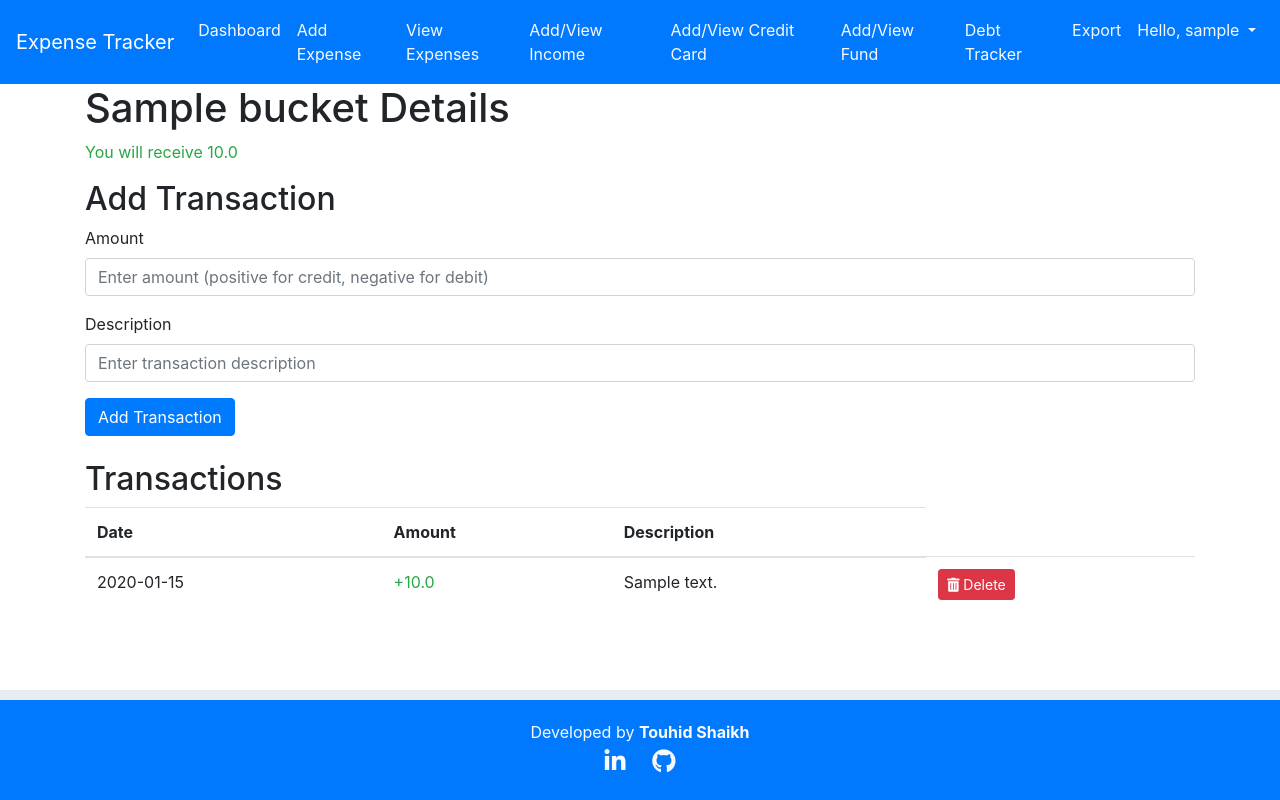
After one commit to tauhidalam/expense-tracker-in1, a Flask app: page /debt_buckets/1 in a window 1280 px wide. The commit adds this page. Run offline with Flask 3, Linux system fonts and the light colour scheme; a user stored in the database is signed in; tables that the repository leaves empty hold one stand-in row (values such as "Sample post"); some libraries are stand-ins or nearby versions.

```diff
--- a/app.py
+++ b/app.py
@@ -77,6 +77,27 @@ class Fund(db.Model):
     allocation_date = db.Column(db.Date, nullable=False)
     amount = db.Column(db.Float, nullable=False)
     fund_type = db.Column(db.String(64), nullable=False)
+
+
+class DebtBucket(db.Model):
+    id = db.Column(db.Integer, primary_key=True)
+    user_id = db.Column(db.Integer, db.ForeignKey('user.id'), nullable=False)
+    name = db.Column(db.String(100), nullable=False)
+    total_balance = db.Column(db.Float, default=0.0)  # Positive = user receives; Negative = user owes
+    created_at = db.Column(db.DateTime, default=datetime.utcnow)
+
+class DebtTransaction(db.Model):
+    id = db.Column(db.Integer, primary_key=True)
+    bucket_id = db.Column(db.Integer, db.ForeignKey('debt_bucket.id'), nullable=False)
+    amount = db.Column(db.Float, nullable=False)  # Positive = credit; Negative = debit
+    description = db.Column(db.String(255), nullable=True)
+    date = db.Column(db.DateTime, default=datetime.utcnow)
+    user_id = db.Column(db.Integer, db.ForeignKey('user.id'), nullable=False)
+
+
+
+
+
 
 @login_manager.user_loader
 def load_user(user_id):
@@ -163,6 +184,8 @@ class FilterForm(FlaskForm):
     spend_source = SelectField('Spend Source', choices=[('', 'All Sources'), ('Cash', 'Cash'), ('Online/UPI', 'Online/UPI'), ('Cashback', 'Cashback'), ('Credit Card', 'Credit Card'), ('Funds', 'Funds')])
     submit = SubmitField('Filter')
     search_description = StringField('Search Description', validators=[Optional()])
+
+
 
 
 @app.route('/register', methods=['GET', 'POST'])
@@ -925,6 +948,98 @@ def create_spend_source_plot(expenses):
 
     return plot_url
 
+
+@app.route('/debt_buckets', methods=['GET', 'POST'])
+@login_required
+def debt_buckets():
+    if request.method == 'POST':
+        bucket_name = request.form['name']
+        if bucket_name:
+            new_bucket = DebtBucket(user_id=current_user.id, name=bucket_name)
+            db.session.add(new_bucket)
+            db.session.commit()
+            flash(f'Debt bucket "{bucket_name}" created successfully!', 'success')
+        else:
+            flash('Bucket name cannot be empty.', 'danger')
+        return redirect(url_for('debt_buckets'))
+
+    buckets = DebtBucket.query.filter_by(user_id=current_user.id).all()
+    return render_template('debt_buckets.html', buckets=buckets)
+
+@app.route('/debt_buckets/<int:bucket_id>', methods=['GET', 'POST'])
+@login_required
+def debt_bucket_detail(bucket_id):
+    bucket = DebtBucket.query.filter_by(id=bucket_id, user_id=current_user.id).first_or_404()
+
+    if request.method == 'POST':
+        amount = float(request.form['amount'])
+        description = request.form['description']
+
+        # Update the bucket balance
+        bucket.total_balance += amount  # Positive = credit; Negative = debit
+        transaction = DebtTransaction(bucket_id=bucket.id, amount=amount, description=description,user_id=current_user.id)
+
+        db.session.add(transaction)
+        db.session.add(bucket)
+        db.session.commit()
+
+        flash(f'Transaction added: {"Credit" if amount > 0 else "Debit"} of {abs(amount)}.', 'success')
+        return redirect(url_for('debt_bucket_detail', bucket_id=bucket.id))
+
+    transactions = DebtTransaction.query.filter_by(bucket_id=bucket.id).order_by(DebtTransaction.date.desc()).all()
+    return render_template('debt_bucket_detail.html', bucket=bucket, transactions=transactions)
+
+@app.route('/delete_debt_transaction/<int:transaction_id>', methods=['POST'])
+@login_required
+def delete_debt_transaction(transaction_id):
+    # Get the debt transaction by ID and ensure it belongs to the current user
+    transaction = DebtTransaction.query.filter_by(id=transaction_id, user_id=current_user.id).first()
+
+    if not transaction:
+        flash("Unauthorized or transaction not found!", "danger")
+        return redirect(url_for('debt_buckets'))
+
+    # Adjust the bucket balance when deleting
+    bucket = DebtBucket.query.get(transaction.bucket_id)
+    if bucket:
+        if transaction.amount > 0:  # Credit transaction
+            bucket.total_balance -= transaction.amount
+        else:  # Debit transaction
+            bucket.total_balance += transaction.amount
+
+        db.session.add(bucket)  # Commit the changes to the bucket balance
+
+    # Delete the debt transaction
+    db.session.delete(transaction)
+    db.session.commit()
+
+    flash("Debt transaction deleted successfully!", "success")
+    return redirect(url_for('debt_buckets'))
+
+
+
+
+
+@app.route('/delete_debt_bucket/<int:bucket_id>', methods=['POST'])
+@login_required
+def delete_debt_bucket(bucket_id):
+    bucket = DebtBucket.query.get(bucket_id)
+
+    if not bucket or bucket.user_id != current_user.id:
+        flash("Unauthorized or bucket not found!", "danger")
+        return redirect(url_for('debt_tracker'))
+
+    # Delete all transactions linked to this bucket
+    DebtTransaction.query.filter_by(bucket_id=bucket.id).delete()
+
+    db.session.delete(bucket)
+    db.session.commit()
+    flash("Debt bucket and associated transactions deleted successfully!", "success")
+
+    return redirect(url_for('debt_tracker'))
+
+
+
 if __name__ == '__main__':
     db_file = 'expense_tracker.db'
     if not os.path.exists(db_file):
--- a/templates/base.html
+++ b/templates/base.html
@@ -100,7 +100,9 @@
                     <li class="nav-item"><a class="nav-link {% if request.endpoint == 'add_income' %}active{% endif %}" href="{{ url_for('add_income') }}">Add/View Income</a></li>
                     <li class="nav-item"><a class="nav-link {% if request.endpoint == 'add_credit_card' %}active{% endif %}" href="{{ url_for('add_credit_card') }}">Add/View Credit Card</a></li>
                     <li class="nav-item"><a class="nav-link {% if request.endpoint == 'add_fund' %}active{% endif %}" href="{{ url_for('add_fund') }}">Add/View Fund</a></li>
+                    <li class="nav-item"><a class="nav-link {% if request.endpoint == 'add_fund' %}active{% endif %}" href="{{ url_for('debt_buckets') }}">Debt Tracker</a></li>
                     <li class="nav-item"><a class="nav-link {% if request.endpoint == 'export_report' %}active{% endif %}" href="{{ url_for('export_report') }}">Export</a></li>
+
                     <li class="nav-item dropdown">
                         <a class="nav-link dropdown-toggle" href="#" id="userDropdown" role="button" data-toggle="dropdown" aria-haspopup="true" aria-expanded="false">
                             Hello, {{ current_user.username }}
--- /dev/null
+++ b/templates/debt_bucket_detail.html
@@ -0,0 +1,63 @@
+{% extends "base.html" %}
+
+{% block content %}
+<h1>{{ bucket.name }} Details</h1>
+
+<p>
+    {% if bucket.total_balance > 0 %}
+        <span class="text-success">You will receive {{ bucket.total_balance }}</span>
+    {% elif bucket.total_balance < 0 %}
+        <span class="text-danger">You owe {{ -bucket.total_balance }}</span>
+    {% else %}
+        <span class="text-secondary">Knocked off</span>
+    {% endif %}
+</p>
+
+<h2>Add Transaction</h2>
+<form method="POST" action="{{ url_for('debt_bucket_detail', bucket_id=bucket.id) }}">
+    <div class="form-group">
+        <label for="amount">Amount</label>
+        <input type="number" step="0.01" class="form-control" id="amount" name="amount" placeholder="Enter amount (positive for credit, negative for debit)">
+    </div>
+    <div class="form-group">
+        <label for="description">Description</label>
+        <input type="text" class="form-control" id="description" name="description" placeholder="Enter transaction description">
+    </div>
+    <button type="submit" class="btn btn-primary">Add Transaction</button>
+</form>
+
+<h2 class="mt-4">Transactions</h2>
+<table class="table">
+    <thead>
+        <tr>
+            <th>Date</th>
+            <th>Amount</th>
+            <th>Description</th>
+        </tr>
+    </thead>
+    <tbody>
+        {% for transaction in transactions %}
+        <tr>
+            <td>{{ transaction.date.strftime('%Y-%m-%d') }}</td>
+            <td>
+                {% if transaction.amount > 0 %}
+                    <span class="text-success">+{{ transaction.amount }}</span>
+                {% else %}
+                    <span class="text-danger">{{ transaction.amount }}</span>
+                {% endif %}
+            </td>
+            <td>{{ transaction.description }}</td>
+
+            <td>
+                <form method="POST" action="{{ url_for('delete_debt_transaction', transaction_id=transaction.id) }}" onsubmit="return confirm('Are you sure you want to delete this transaction?');">
+                    <button type="submit" class="btn btn-danger btn-sm">
+                        <i class="fas fa-trash-alt"></i> Delete
+                    </button>
+                </form>
+            </td>
+
+        </tr>
+        {% endfor %}
+    </tbody>
+</table>
+{% endblock %}
```
Also changed, not shown: templates/debt_buckets.html (added, +52 -0 lines).
